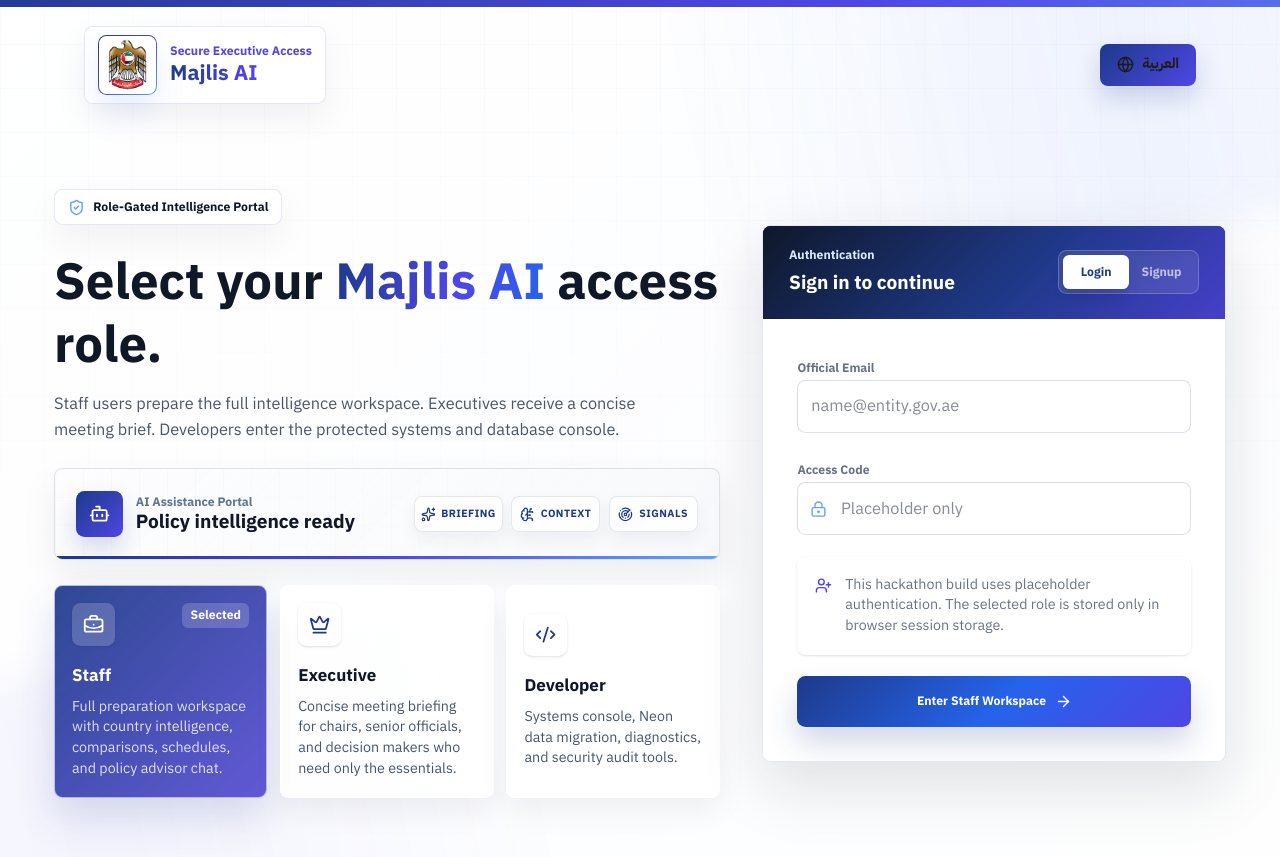
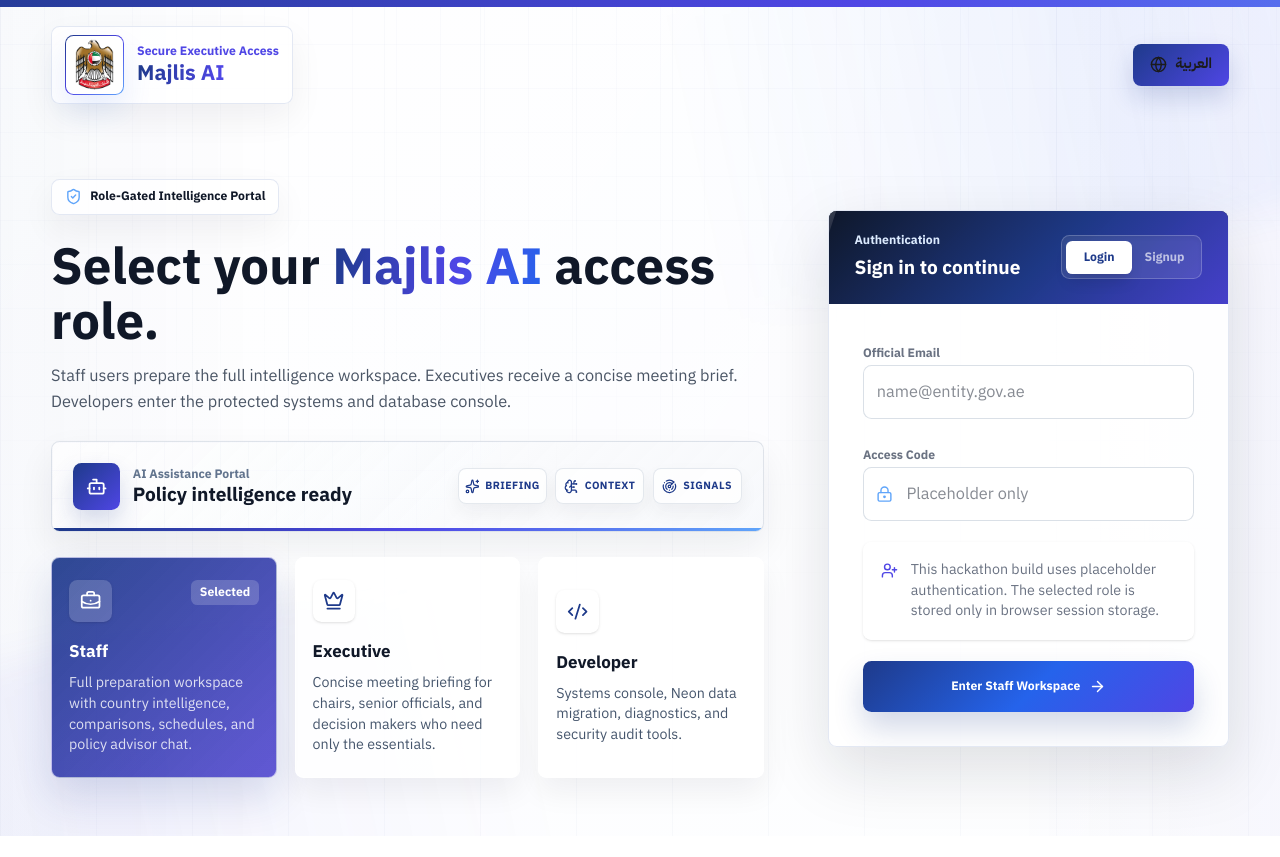
Before and after one commit to roba-6734/agentera-hackathon, a React (Vite) app: page / in a window 1280 px wide. After the commit the page ends 836 px from the top, so only its background shows below. Built offline with nearby package versions, Linux system fonts and the light colour scheme.

Commit message:
feat(auth-portal): add demo country profiles and AI advisor chat functio

```diff
--- a/server.ts
+++ b/server.ts
@@ -894,6 +894,77 @@
     }
   }
 };
+
+const DEMO_COUNTRY_PROFILE_SOURCE = "demo-prebuilt-country-profiles";
+const demoCountryIds = new Set(Object.keys(prebuiltCountries));
+const demoCountryAliases: Record<string, string> = {
+  brazil: "brazil",
+  brasil: "brazil",
+  germany: "germany",
+  deutschland: "germany",
+  india: "india",
+  singapore: "singapore",
+  "united-states": "united-states",
+  "united-states-of-america": "united-states",
+  usa: "united-states",
+  us: "united-states",
+  america: "united-states",
+  "united-kingdom": "united-kingdom",
+  "united-kingdom-of-great-britain-and-northern-ireland": "united-kingdom",
+  uk: "united-kingdom",
+  gb: "united-kingdom",
+  britain: "united-kingdom",
+  "great-britain": "united-kingdom",
+  china: "china",
+  "peoples-republic-of-china": "china",
+  prc: "china",
+  japan: "japan",
+  "saudi-arabia": "saudi-arabia",
+  "kingdom-of-saudi-arabia": "saudi-arabia",
+  ksa: "saudi-arabia",
+  egypt: "egypt",
+  "egypt-arab-rep": "egypt",
+  "egypt-arab-republic": "egypt",
+  "arab-republic-of-egypt": "egypt",
+};
+const demoCountryIsoCodes: Record<string, string> = {
+  brazil: "BRA",
+  germany: "DEU",
+  india: "IND",
+  singapore: "SGP",
+  "united-states": "USA",
+  "united-kingdom": "GBR",
+  china: "CHN",
+  japan: "JPN",
+  "saudi-arabia": "SAU",
+  egypt: "EGY",
+};
+
+function resolveDemoCountryId(countryId: string): string {
+  const normalizedCountryId = normalizeCountryId(countryId);
+  return demoCountryAliases[normalizedCountryId] || (demoCountryIds.has(normalizedCountryId) ? normalizedCountryId : "");
+}
+
+function isDemoCountryId(countryId: string): boolean {
+  return Boolean(resolveDemoCountryId(countryId));
+}
+
+function getDemoCountryProfile(countryId: string): any | undefined {
+  const resolvedCountryId = resolveDemoCountryId(countryId);
+  const countryData = resolvedCountryId ? prebuiltCountries[resolvedCountryId] : undefined;
+  return countryData ? cloneJson(countryData) : undefined;
+}
+
+function buildDemoCountryIntelligenceRow(countryData: any): Record<string, any> {
+  return {
+    id: countryData.id,
+    country_name: countryData.nameEn,
+    iso_code: demoCountryIsoCodes[normalizeCountryId(countryData.id)] || normalizeCountryId(countryData.id).toUpperCase(),
+    source: DEMO_COUNTRY_PROFILE_SOURCE,
+    profile_status: "demo",
+    profile_json: countryData,
+  };
+}
 
 type NeonCountryIntelligenceRow = {
   id: number | string;
@@ -2500,6 +2571,11 @@
 }
 
 async function loadCountryProfile(countryId: string, rawCountry: string): Promise<{ countryData: any; source: string }> {
+  const demoCountryData = getDemoCountryProfile(countryId);
+  if (demoCountryData) {
+    return { countryData: demoCountryData, source: DEMO_COUNTRY_PROFILE_SOURCE };
+  }
+
   const localBase = prebuiltCountries[countryId] || buildGenericCountryData(rawCountry, countryId);
   let mergedCountryData = localBase;
   let source = prebuiltCountries[countryId] ? "local-standby-database" : "generated-standby-profile";
@@ -2526,6 +2602,8 @@
       const normalizedRecord = normalizeNeonCountryRow(countryRecord);
       const countryId = normalizeCountryId(normalizedRecord.id || normalizedRecord.nameEn || countryRecord.country_name);
       if (!countryId) return;
+      if (isDemoCountryId(countryId)) return;
+
       const localBase = mergedCountries[countryId] || buildGenericCountryData(countryRecord.country_name || countryId, countryId);
       mergedCountries[countryId] = deepMergeCountryData(localBase, { ...normalizedRecord, id: countryId });
     });
@@ -4083,6 +4161,18 @@
 app.get("/api/advisor/country-intelligence/:country", async (req, res) => {
   const requestedCountry = normalizeShortText(req.params.country, "brazil", 160);
   const normalizedCountry = normalizeCountryId(requestedCountry);
+  const demoCountryData = getDemoCountryProfile(normalizedCountry);
+
+  if (demoCountryData) {
+    return res.json({
+      success: true,
+      source: DEMO_COUNTRY_PROFILE_SOURCE,
+      table: "prebuiltCountries",
+      countryId: demoCountryData.id,
+      row: buildDemoCountryIntelligenceRow(demoCountryData),
+      countryData: demoCountryData,
+    });
+  }
 
   try {
     const row = await fetchNeonCountryProfile(normalizedCountry, requestedCountry);
@@ -4120,6 +4210,7 @@
   res.status(neonStatus.reachable || !neonStatus.configured ? 200 : 503).json({
     success: neonStatus.reachable,
     standardDatabasePriority: [
+      DEMO_COUNTRY_PROFILE_SOURCE,
       "neon-country-intelligence-profiles",
       "local-standby-database",
     ],
--- a/src/App.tsx
+++ b/src/App.tsx
@@ -362,15 +362,6 @@
       step: 8,
       badge: "MEMO",
     },
-    ...(session?.role === "staff"
-      ? [{
-          code: "debrief" as activeTabCode,
-          labelEn: "Meeting Debrief",
-          labelAr: "تحليل الاجتماع",
-          Icon: BrainCircuit,
-          step: 7,
-        }]
-      : []),
     {
       code: "compare" as activeTabCode,
       labelEn: "Sovereign Comparison",
@@ -385,6 +376,15 @@
       Icon: Eye,
       step: 5,
     },
+    ...(session?.role === "staff"
+      ? [{
+          code: "debrief" as activeTabCode,
+          labelEn: "Meeting Debrief",
+          labelAr: "تحليل الاجتماع",
+          Icon: BrainCircuit,
+          step: 7,
+        }]
+      : []),
   ];
   const showSignalsPanel = session?.role === "staff" && activeTab !== "debrief";
   const activeWorkspaceTab = workspaceTabItems.find((item) => item.code === activeTab);
@@ -731,12 +731,62 @@
           )}
         </main>
 
+        <button
+          onClick={() => {
+            if (activeCountry) {
+              setIsChatOpen(!isChatOpen);
+            }
+          }}
+          disabled={!activeCountry}
+          title={
+            activeCountry
+              ? isEn ? "Open executive AI advisor chat" : "فتح محادثة المستشار الذكي القيادي"
+              : isEn ? "Select and initialize a country first" : "اختر دولة وابدأ البحث أولاً"
+          }
+          className="fixed bottom-10 right-6 z-[100] flex items-center justify-between gap-1 px-5 py-3.5 rounded-full bg-slate-vip hover:bg-[#15241F] text-white shadow-2xl border-2 border-[#94A3B8] transition-all duration-200 hover:scale-105 active:scale-95 cursor-pointer max-w-xs sm:max-w-sm disabled:opacity-60 disabled:cursor-not-allowed disabled:hover:scale-100"
+          id="ai-policy-chat-launcher"
+          style={{ direction: language === "ar" ? "rtl" : "ltr" }}
+        >
+          <div className="flex items-center gap-2.5">
+            <MessageCircle className="w-4 h-4 opacity-90" />
+            <span className="chat-launcher-label">{isEn ? "Executive AI Advisor Chat" : "محادثة المستشار الذكي القيادي"}</span>
+          </div>
+          {!isChatOpen && (
+            <span className="chat-launcher-dot h-2 w-2 rounded-full bg-emerald-light animate-pulse ml-2 shrink-0 block"></span>
+          )}
+          {isChatOpen && (
+            <X className="chat-launcher-close w-4 h-4 text-gold-deep ml-2 shrink-0" />
+          )}
+        </button>
+
         <footer className="bg-slate-vip border-t border-gold-deep/15 py-5 mt-8 text-white" id="executive-briefing-footer">
           <div className="max-w-[1500px] mx-auto px-4 sm:px-6 lg:px-8 xl:px-12 flex flex-col md:flex-row items-center justify-between gap-3 text-xs font-mono text-gray-400">
             <span className="font-serif font-extrabold text-gold-deep">Ministry of Energy & Infrastructure</span>
             <span>{isEn ? "Executive Briefing Node" : "وحدة الإحاطة القيادية"}</span>
           </div>
         </footer>
+
+        {isChatOpen && activeCountry && (
+          <>
+            <div
+              className="fixed inset-0 z-40 bg-transparent"
+              onClick={() => setIsChatOpen(false)}
+              id="chat-outside-dismiss-backdrop"
+            />
+            <div
+              className="fixed bottom-28 right-4 sm:right-6 z-50 w-[calc(100vw-2rem)] sm:w-[560px] lg:w-[640px] max-w-[calc(100vw-2rem)] h-[min(720px,calc(100vh-9rem))] bg-white rounded-lg shadow-2xl border border-[#CBD5E1] flex flex-col overflow-hidden animate-in fade-in slide-in-from-bottom-4 duration-300"
+              style={{ direction: language === "ar" ? "rtl" : "ltr" }}
+            >
+              <AiChatAssistant
+                language={language}
+                selectedCountryCode={selectedCountryCode}
+                selectedCountryNameEn={activeCountry.nameEn}
+                selectedCountryNameAr={activeCountry.nameAr}
+                onClose={() => setIsChatOpen(false)}
+              />
+            </div>
+          </>
+        )}
       </div>
     );
   }
--- a/src/components/AuthPortal.tsx
+++ b/src/components/AuthPortal.tsx
@@ -107,7 +107,7 @@
       <div className="auth-light-beam auth-light-beam-one" />
       <div className="auth-light-beam auth-light-beam-two" />
 
-      <header className="relative z-10 max-w-[1180px] mx-auto px-3 sm:px-6 lg:px-8 py-4 sm:py-6 flex flex-col sm:flex-row sm:items-center sm:justify-between gap-3 sm:gap-4 animate-fade-in-down">
+      <header className="auth-portal-header relative z-10 mx-auto px-3 sm:px-6 lg:px-8 py-4 sm:py-6 flex flex-col sm:flex-row sm:items-center sm:justify-between gap-3 sm:gap-4 animate-fade-in-down">
         <div className="auth-glass-pill flex items-center gap-3 min-w-0 rounded-lg px-3 py-2 w-full sm:w-auto">
           <div className="auth-logo-badge h-14 w-14 rounded-lg flex items-center justify-center shrink-0">
             <img src={majlisLogo} alt="Majlis AI logo" className="h-12 w-10 object-contain" />
@@ -131,9 +131,9 @@
         </button>
       </header>
 
-      <main className="relative z-10 max-w-[1240px] mx-auto px-3 sm:px-6 lg:px-8 py-5 sm:py-8 lg:py-14">
-        <div className="grid grid-cols-1 lg:grid-cols-12 gap-6 lg:gap-10 items-stretch">
-          <section className="lg:col-span-7 flex flex-col justify-center animate-fade-in-up">
+      <main className="auth-portal-main relative z-10 mx-auto px-3 sm:px-6 lg:px-8 py-5 sm:py-8">
+        <div className="auth-main-grid grid grid-cols-1 lg:grid-cols-12 gap-6 lg:gap-10 items-stretch">
+          <section className="auth-content-column lg:col-span-7 flex flex-col justify-center animate-fade-in-up">
             <div className="space-y-5 sm:space-y-6 min-w-0" style={{ direction: isEn ? "ltr" : "rtl" }}>
               <div className="auth-glass-pill inline-flex items-center gap-2 rounded-lg px-3 py-2">
                 <ShieldCheck className="w-4 h-4 text-teal-glow" />
@@ -143,7 +143,7 @@
               </div>
 
               <div className="space-y-3">
-                <h2 className="text-3xl sm:text-5xl font-serif font-bold text-slate-vip leading-tight break-words">
+                <h2 className="auth-hero-title text-3xl sm:text-5xl font-serif font-bold text-slate-vip leading-tight break-words">
                   {isEn ? (
                     <>
                       Select your <span className="auth-gradient-text">Majlis AI</span>{" "}
@@ -234,7 +234,7 @@
             </div>
           </section>
 
-          <section className="lg:col-span-5 animate-fade-in-right min-w-0 flex flex-col justify-center">
+          <section className="auth-form-column lg:col-span-5 animate-fade-in-right min-w-0 flex flex-col justify-center">
             <form
               onSubmit={handleSubmit}
               className="auth-panel rounded-lg overflow-hidden w-full min-w-0"
--- a/src/components/DeveloperDashboard.tsx
+++ b/src/components/DeveloperDashboard.tsx
@@ -287,8 +287,8 @@
             <div className="bg-[#1C1C18] rounded border border-[#2B2B24] p-3 text-[10px] font-mono text-gray-500 leading-relaxed">
               <span className="font-bold text-[#C5A059] block mb-1">DATA SOURCE:</span>
               {isEn
-                ? "Country search, comparison, and direct intelligence rows are served from Neon country_intelligence_profiles."
-                : "يتم تقديم ملفات الدول والمقارنة من جدول country_intelligence_profiles في نيون."}
+                ? "Demo countries use prebuilt profiles; all other country search, comparison, and direct intelligence rows are served from Neon country_intelligence_profiles."
+                : "تستخدم دول العرض ملفات جاهزة، بينما تُقدم بقية ملفات الدول والمقارنة من جدول country_intelligence_profiles في نيون."}
             </div>
           </div>
         </div>
@@ -299,10 +299,10 @@
               <div className="flex flex-col sm:flex-row sm:items-center justify-between gap-4 border-b border-[#20201B] pb-4">
                 <div>
                   <h3 className="text-base font-bold font-serif text-white">
-                    {isEn ? "Live Neon Country Intelligence Rows" : "سجلات نيون الحية لملفات الدول"}
+                    {isEn ? "Country Intelligence Rows" : "سجلات ملفات الدول"}
                   </h3>
                   <p className="text-xs text-gray-500 mt-1">
-                    {isEn ? "Inspect rows from country_intelligence_profiles and the UI-safe profile derived from them." : "استعراض بيانات جدول نيون وشكل الملف المستخدم في الواجهة."}
+                    {isEn ? "Inspect demo prebuilt profiles or Neon country_intelligence_profiles rows and the UI-safe profile derived from them." : "استعراض ملفات العرض الجاهزة أو بيانات جدول نيون وشكل الملف المستخدم في الواجهة."}
                   </p>
                 </div>
               </div>
@@ -317,7 +317,7 @@
               {isLoadingCountries ? (
                 <div className="text-center py-12">
                   <RefreshCw className="w-8 h-8 animate-spin text-gold-deep mx-auto mb-2" />
-                  <p className="text-xs font-mono text-gray-500">{isEn ? "Querying Neon country intelligence..." : "يتم فحص بيانات نيون..."}</p>
+                  <p className="text-xs font-mono text-gray-500">{isEn ? "Querying country intelligence..." : "يتم فحص بيانات الدول..."}</p>
                 </div>
               ) : (
                 <div className="grid grid-cols-1 xl:grid-cols-12 gap-6">
--- a/src/hooks/useGsapScrollCards.ts
+++ b/src/hooks/useGsapScrollCards.ts
@@ -6,9 +6,6 @@
 
 const CARD_REVEAL_SELECTOR = [
   "[data-gsap-card]",
-  ".auth-assist-card",
-  ".auth-role-card",
-  ".auth-panel",
   ".ai-assist-card",
   "#cabinet-briefing-upper-ribbon",
   "#intelligence-hub-strip",
--- a/src/index.css
+++ b/src/index.css
@@ -256,6 +256,40 @@
   mask-image: linear-gradient(to bottom, rgba(0, 0, 0, 0.42), transparent 76%);
 }
 
+.auth-portal-shell::after {
+  content: "";
+  position: absolute;
+  inset: 7px 0 0;
+  z-index: 0;
+  pointer-events: none;
+  background:
+    linear-gradient(90deg, rgba(30, 58, 138, 0.045), transparent 22%, transparent 78%, rgba(79, 70, 229, 0.055)),
+    repeating-linear-gradient(90deg, rgba(30, 58, 138, 0.035) 0 1px, transparent 1px 96px);
+  opacity: 0.68;
+}
+
+.auth-portal-header,
+.auth-portal-main {
+  width: min(100% - 2rem, 1540px);
+}
+
+.auth-portal-main {
+  padding-top: clamp(1.75rem, 3.5vh, 3.5rem);
+  padding-bottom: clamp(2.25rem, 4.5vh, 4.5rem);
+}
+
+.auth-main-grid {
+  min-height: calc(100svh - 9.5rem);
+}
+
+.auth-content-column {
+  min-width: 0;
+}
+
+.auth-form-column {
+  align-items: stretch;
+}
+
 .auth-gradient-bar {
   position: absolute;
   inset: 0 0 auto;
@@ -324,6 +358,7 @@
 
 .auth-portal-copy {
   width: 100%;
+  max-width: 46rem;
 }
 
 .auth-role-card {
@@ -331,6 +366,7 @@
   overflow: hidden;
   width: 100%;
   min-width: 0;
+  min-height: 13rem;
   background: rgba(255, 255, 255, 0.82);
   box-shadow: 0 14px 30px rgba(15, 23, 42, 0.06);
 }
@@ -440,6 +476,8 @@
 
 .auth-panel {
   position: relative;
+  justify-self: end;
+  max-width: 31rem;
   background: rgba(255, 255, 255, 0.84);
   border: 1px solid rgba(216, 224, 239, 0.72);
   box-shadow: 0 24px 64px rgba(15, 23, 42, 0.13);
@@ -500,6 +538,60 @@
   z-index: 1;
 }
 
+@media (min-width: 1024px) {
+  .auth-main-grid {
+    display: grid;
+    grid-template-columns: minmax(0, 1.28fr) minmax(23rem, 0.72fr);
+    gap: clamp(2.5rem, 5vw, 6rem);
+    align-items: center;
+  }
+
+  .auth-content-column,
+  .auth-form-column {
+    grid-column: auto;
+  }
+
+  .auth-form-column {
+    align-items: flex-end;
+  }
+
+  #auth-role-distribution-panel {
+    grid-template-columns: repeat(3, minmax(0, 1fr));
+    gap: clamp(0.85rem, 1.4vw, 1.25rem);
+  }
+}
+
+@media (min-width: 1280px) {
+  #majlis-auth-portal .auth-hero-title {
+    max-width: 56rem;
+    font-size: clamp(3rem, 3.3vw, 4.35rem);
+    line-height: 1.08;
+  }
+
+  .auth-assist-card {
+    max-width: 100%;
+  }
+
+  .auth-panel {
+    width: min(100%, 31.5rem);
+  }
+}
+
+@media (min-width: 1600px) {
+  .auth-portal-header,
+  .auth-portal-main {
+    width: min(100% - 4rem, 1640px);
+  }
+
+  .auth-main-grid {
+    grid-template-columns: minmax(0, 1.34fr) minmax(25rem, 0.66fr);
+  }
+
+  .auth-panel {
+    width: min(100%, 32.5rem);
+  }
+}
+
 #uae-advisor-application-root,
 #majlis-executive-briefing-root {
   isolation: isolate;
@@ -544,6 +636,28 @@
   backdrop-filter: blur(20px);
   -webkit-backdrop-filter: blur(20px);
   overflow: hidden;
+}
+
+#cabinet-briefing-upper-ribbon,
+#executive-briefing-control-ribbon {
+  overflow: visible;
+  z-index: 30;
+}
+
+#cabinet-briefing-upper-ribbon:has(#country-spinner-options-panel),
+#executive-briefing-control-ribbon:has(#executive-country-selector-panel) {
+  z-index: 120;
+}
+
+#country-dropdown-spinner-wrapper,
+#executive-country-selector-wrapper {
+  position: relative;
+  z-index: 60;
+}
+
+#country-spinner-options-panel,
+#executive-country-selector-panel {
+  z-index: 130;
 }
 
 #cabinet-briefing-upper-ribbon::before,
@@ -693,10 +807,15 @@
 
   .auth-panel {
     box-shadow: 0 18px 46px rgba(15, 23, 42, 0.16);
+    max-width: none;
   }
 
   .auth-panel::after {
     display: none;
+  }
+
+  .auth-role-card {
+    min-height: auto;
   }
 
   #majlis-auth-portal,
@@ -731,7 +850,7 @@
     max-width: 100% !important;
   }
 
-  #majlis-auth-portal h2 {
+  #majlis-auth-portal .auth-hero-title {
     font-size: clamp(1.65rem, 5.8vw, 2rem);
     line-height: 1.14;
   }
@@ -852,7 +971,7 @@
     max-width: calc(100vw - 1.5rem) !important;
   }
 
-  #majlis-auth-portal h2 {
+  #majlis-auth-portal .auth-hero-title {
     font-size: clamp(1.65rem, 7.2vw, 2rem);
     line-height: 1.14;
     max-width: calc(100vw - 1.5rem);
```
